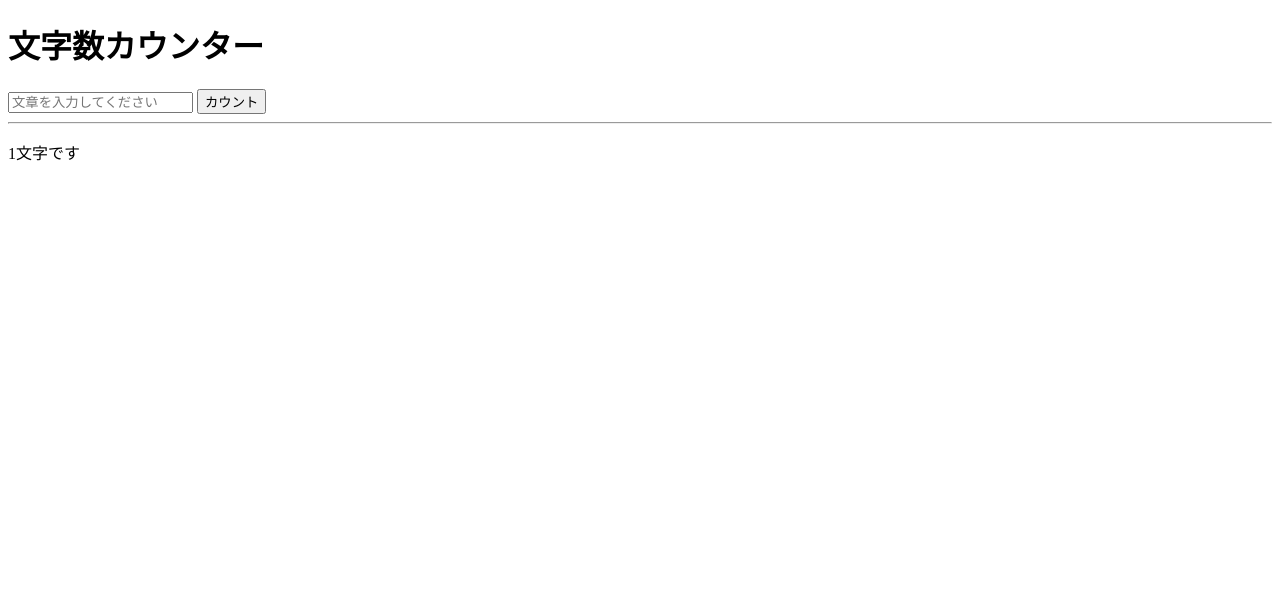
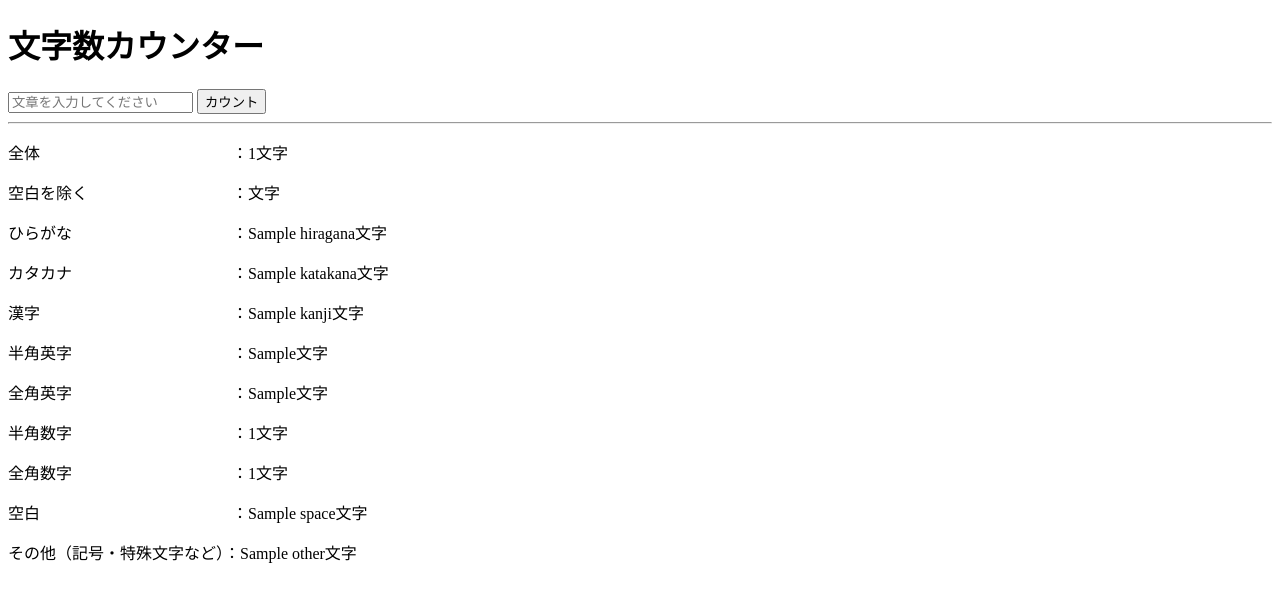
Before and after one commit to haruki-0127/count_app, a Flask app: template app/templates/index.html in a window 1280 px wide. Shown: the top 602 px of the page. Run offline with Flask 3, Linux system fonts and the light colour scheme; the template is opened without the code that fills it: most values are stand-ins (such as "Sample title", 1, 10 or a date in 2020).

Commit message:
カウント機能改善

```diff
--- a/app/templates/index.html
+++ b/app/templates/index.html
@@ -14,8 +14,18 @@
 
     <hr>
 
-    {% if char_count is not none %}
-        <p>{{ char_count }}文字です</p>
+    {% if data is not none %}
+        <p>全体　　　　　　　　　　　　：{{ data['whole_length'] }}文字</p>
+        <p>空白を除く　　　　　　　　　：{{ data['no_space_length'] }}文字</p>
+        <p>ひらがな　　　　　　　　　　：{{ data['hiragana'] }}文字</p>
+        <p>カタカナ　　　　　　　　　　：{{ data['katakana'] }}文字</p>
+        <p>漢字　　　　　　　　　　　　：{{ data['kanji'] }}文字</p>
+        <p>半角英字　　　　　　　　　　：{{ data['half_alpha'] }}文字</p>
+        <p>全角英字　　　　　　　　　　：{{ data['full_alpha'] }}文字</p>
+        <p>半角数字　　　　　　　　　　：{{ data['half_num'] }}文字</p>
+        <p>全角数字　　　　　　　　　　：{{ data['full_num'] }}文字</p>
+        <p>空白　　　　　　　　　　　　：{{ data['space'] }}文字</p>
+        <p>その他（記号・特殊文字など）：{{ data['other'] }}文字</p>
     {% endif %}
 </body>
 </html>
```
Also changed, not shown: app/__init__.py (+20 -3 lines).
